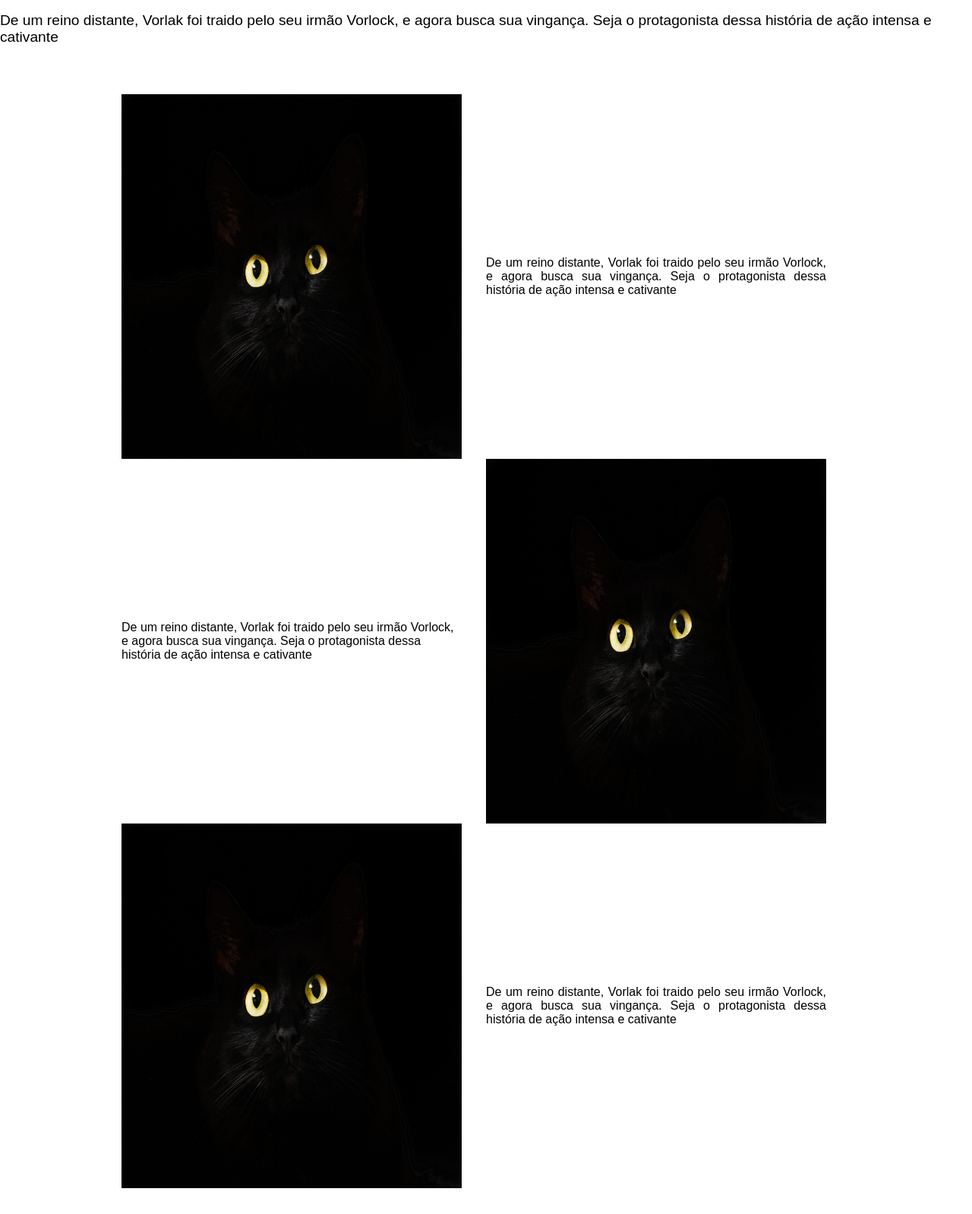
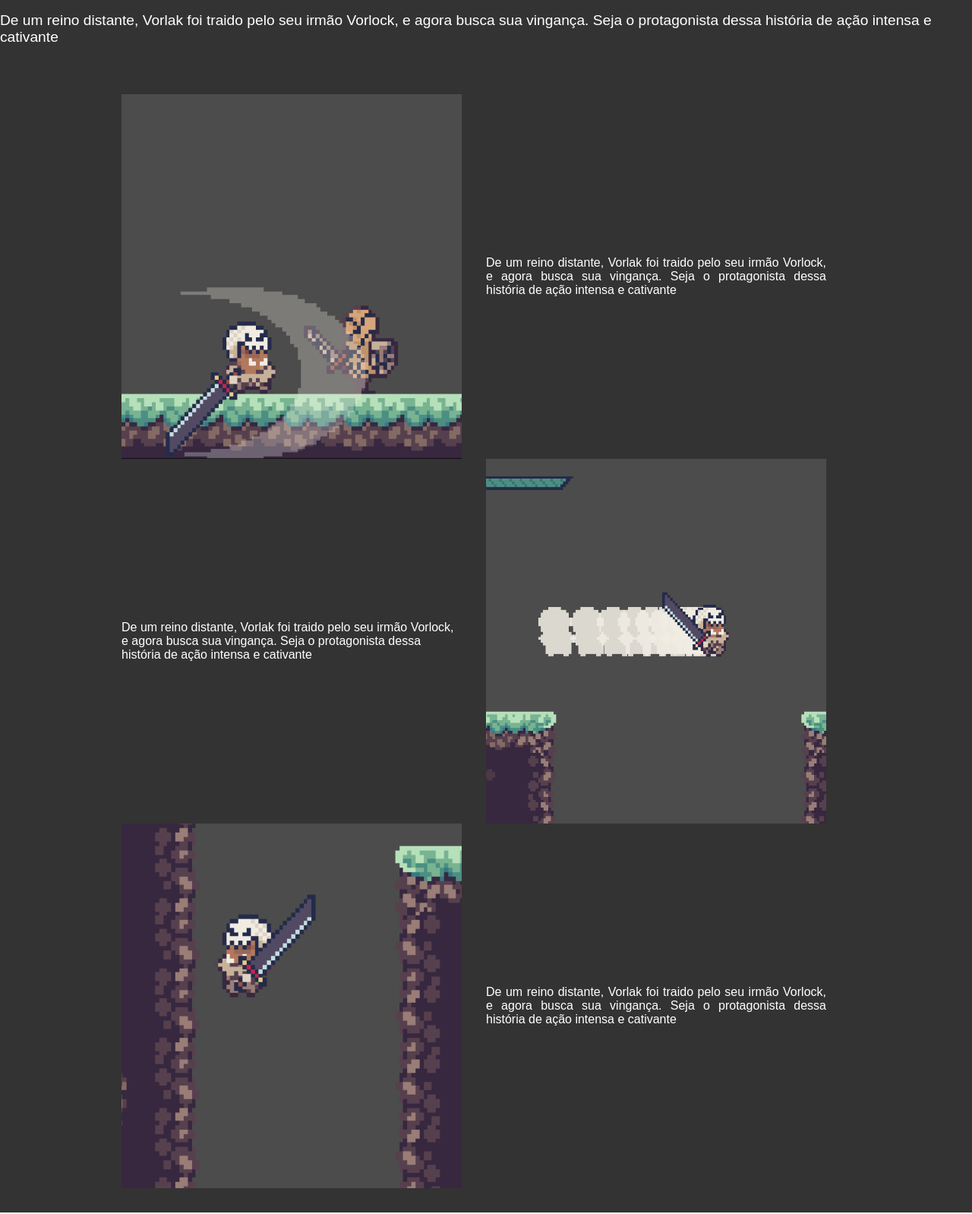
Before and after one commit to miqueiassggarcia/Reckoning-site, a website: page src/index.html in a window 1280 px wide. Shown: the part 842-2440 px from the top of the page at 76% size. Drawn offline with Linux system fonts and the light colour scheme.

Commit message:
Adicionando imagens de mecanicas

```diff
--- a/src/index.html
+++ b/src/index.html
@@ -49,11 +49,11 @@
     <div class="apresentacao">
         <h2 class="titulo-apresentacao" >Por que Vorlak quer sua vingança</h2>
         <p class="descricao" >De um reino distante, Vorlak foi traido pelo seu irmão Vorlock, e agora busca sua vingança. Seja o protagonista dessa história de ação intensa e cativante</p>
-        <img class="imagem1" src="../Images/cats-eyes-gc0671475b_1280.jpg" width="480px" height="480px" alt="">
+        <img class="imagem1" src="../Images/Attack.png" width="480px" height="480px" alt="">
         <p class="texto1" >De um reino distante, Vorlak foi traido pelo seu irmão Vorlock, e agora busca sua vingança. Seja o protagonista dessa história de ação intensa e cativante</p>
         <p class="texto2" >De um reino distante, Vorlak foi traido pelo seu irmão Vorlock, e agora busca sua vingança. Seja o protagonista dessa história de ação intensa e cativante</p>
-        <img class="imagem2" src="../Images/cats-eyes-gc0671475b_1280.jpg" width="480px" height="480px" alt="">
-        <img class="imagem3" src="../Images/cats-eyes-gc0671475b_1280.jpg" width="480px" height="480px" alt="">
+        <img class="imagem2" src="../Images/Dash.png" width="480px" height="480px" alt="">
+        <img class="imagem3" src="../Images/Wall jump.png" width="480px" height="480px" alt="">
         <p class="texto3" >De um reino distante, Vorlak foi traido pelo seu irmão Vorlock, e agora busca sua vingança. Seja o protagonista dessa história de ação intensa e cativante</p>
     </div>
 
@@ -124,6 +124,13 @@
     <div class="feedback">
         <h2>Seu feedback é importante pra nós</h2>
         <form>
+            <div class="selecao-feedback">
+                <p>Para quem é o seu feedback:</p>
+                <label for="jogo">Jogo</label>
+                <input type="radio" id="jogo" name="feedback" value="jogo">
+                <label for="site">Site</label>
+                <input type="radio" id="site" name="feedback" value="site">
+            </div>
             <textarea name="comentario" cols="10" rows="10" oninput="autoAjust(this)" placeholder="Escreva aqui seu comentário"></textarea>
             <button type="submit">Enviar</button>
         </form>
--- a/src/styles/index.css
+++ b/src/styles/index.css
@@ -152,8 +152,8 @@ header {
     ;
     align-items: center;
     justify-items: stretch;
-    background-color: #FFF;
-    color: #000;
+    background-color: #333;
+    color: #FFF;
 }
 
 
```
Also changed, not shown: Images/Attack.png (added), Images/Dash.png (added), Images/Wall jump.png (added).
